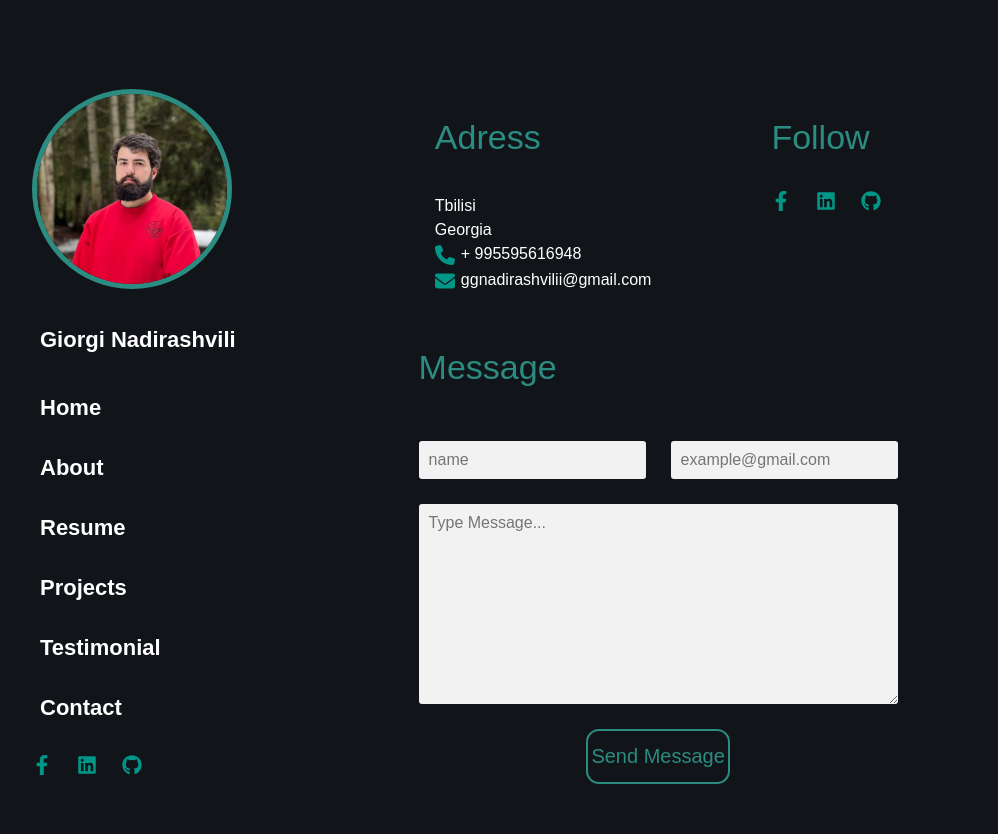
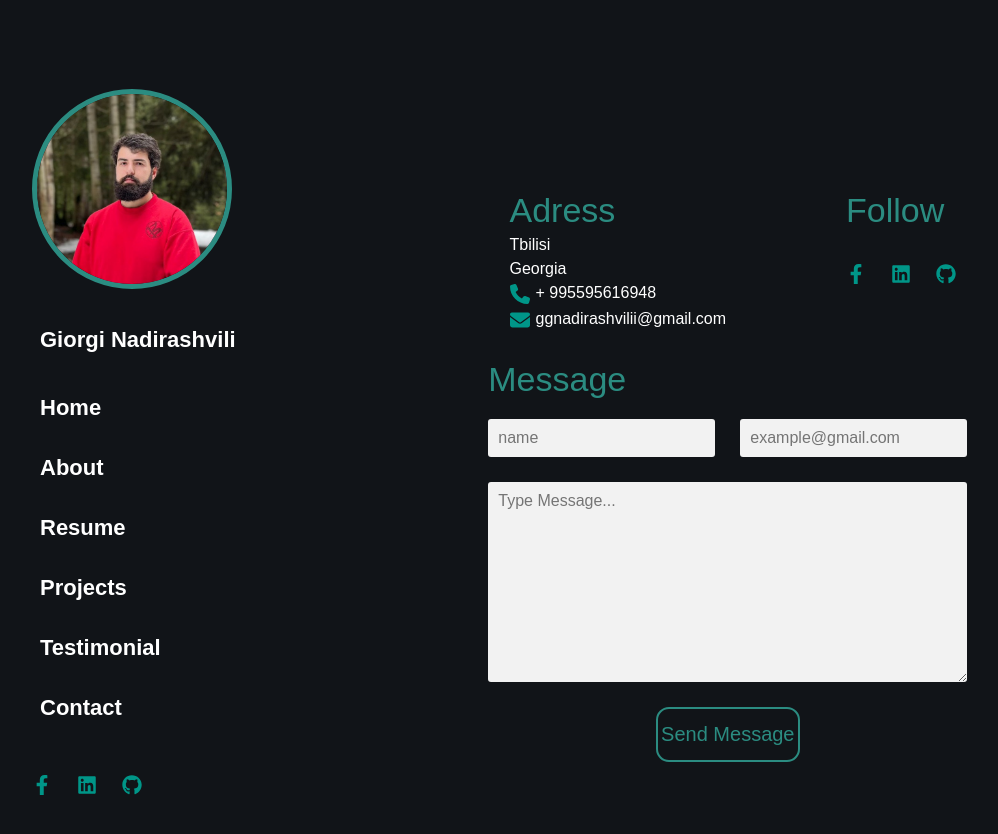
Before and after one commit to GGNadirashvili/reactPortfolio, a React (Create React App) app: page /contact in a window 1280 px wide. Shown: the top 834 px of the page, without its empty margins (23-1021 px from the left). Built offline with nearby package versions, Linux system fonts and the light colour scheme.

Commit message:
fix bugs

```diff
--- a/public/index.html
+++ b/public/index.html
@@ -10,34 +10,13 @@
       content="Web site created using create-react-app"
     />
     <link rel="apple-touch-icon" href="%PUBLIC_URL%/logo192.png" />
-    <!--
-      manifest.json provides metadata used when your web app is installed on a
-      user's mobile device or desktop. See https://developers.google.com/web/fundamentals/web-app-manifest/
-    -->
+
     <link rel="manifest" href="%PUBLIC_URL%/manifest.json" />
-    <!--
-      Notice the use of %PUBLIC_URL% in the tags above.
-      It will be replaced with the URL of the `public` folder during the build.
-      Only files inside the `public` folder can be referenced from the HTML.
 
-      Unlike "/favicon.ico" or "favicon.ico", "%PUBLIC_URL%/favicon.ico" will
-      work correctly both with client-side routing and a non-root public URL.
-      Learn how to configure a non-root public URL by running `npm run build`.
-    -->
-    <title>React App</title>
+    <title>Giorgi Nadirashvili</title>
   </head>
   <body>
     <noscript>You need to enable JavaScript to run this app.</noscript>
     <div id="root"></div>
-    <!--
-      This HTML file is a template.
-      If you open it directly in the browser, you will see an empty page.
-
-      You can add webfonts, meta tags, or analytics to this file.
-      The build step will place the bundled scripts into the <body> tag.
-
-      To begin the development, run `npm start` or `yarn start`.
-      To create a production bundle, use `npm run build` or `yarn build`.
-    -->
   </body>
 </html>
--- a/src/components/Contact/Contact.jsx
+++ b/src/components/Contact/Contact.jsx
@@ -1,5 +1,5 @@
 import React from "react";
-import { useState } from "react";
+import { useState, useEffect } from "react";
 import Header from "../Header/Header";
 import SocialIcons from "../SocialIcons/SocialIcons";
 import Phone from "../../styles/Icons/Phone";
@@ -11,6 +11,9 @@ function Contact() {
   const [textareaValue, setTextareaValue] = useState("");
   const [isSent, setIsSent] = useState(false);
   const [error, setError] = useState("");
+  const [loading, setLoading] = useState(false);
+  const [formStatus, setFormStatus] = useState("");
+  const [isVisible, setIsVisible] = useState(true);
 
   const isValidEmail = (email) => {
     const regex = /^[^\s@]+@[^\s@]+\.[^\s@]+$/;
@@ -19,6 +22,7 @@ function Contact() {
 
   const SendEmail = (e) => {
     e.preventDefault();
+
     if (nameValue.length < 2) {
       setError("Name should have at least 2 characters.");
       return;
@@ -31,13 +35,31 @@ function Contact() {
       setError("Please enter a valid gmail address.");
       return;
     }
-    console.log("submited");
-    setNameValue("");
-    setTextareaValue("");
-    setMailValue("");
-    setIsSent(true);
-    setError("");
+    setIsVisible(false);
+    setTimeout(() => setIsVisible(true), 5000);
+
+    setLoading(true);
+
+    setTimeout(() => {
+      setLoading(false);
+      setFormStatus("success");
+      setNameValue("");
+      setTextareaValue("");
+      setMailValue("");
+      setIsSent(true);
+      setError("");
+    }, 2000);
   };
+
+  useEffect(() => {
+    let timer;
+    if (formStatus) {
+      timer = setTimeout(() => {
+        setFormStatus("");
+      }, 3000);
+    }
+    return () => clearTimeout(timer);
+  }, [formStatus]);
 
   return (
     <div className="contact-contaniner container white flex">
@@ -56,7 +78,9 @@ function Contact() {
             </div>
             <div className="mesage flex gap">
               <Message />{" "}
-              <a href="mailto:example@example.com">ggnadirashvilii@gmail.com</a>
+              <a href="mailto:ggnadirashvili@gmail.com">
+                ggnadirashvilii@gmail.com
+              </a>
             </div>
           </div>
           <div className="social">
@@ -102,7 +126,15 @@ function Contact() {
               ></textarea>
 
               <div className="flex j-center">
-                <button className="btn">Send Message</button>
+                <button className={isVisible ? "btn" : ""}>
+                  {isVisible && <div onClick={SendEmail}>Send Message</div>}
+                </button>
+                {formStatus && (
+                  <div className="succes">
+                    {formStatus === "success" ? "A message has been sent" : ""}
+                  </div>
+                )}{" "}
+                {loading && <div className="succes">Sending</div>}
               </div>
             </div>
           </form>
--- a/src/components/Contact/Contact.scss
+++ b/src/components/Contact/Contact.scss
@@ -1,8 +1,28 @@
 .contact-contaniner {
   padding-top: 89px;
   padding-bottom: 89px;
+  .social-icons {
+    padding-top: 34px;
+    max-width: 100px;
+  }
+  .succes {
+    background-color: transparent;
+    border: 2px solid #009688;
+    color: #009688;
+    border-radius: 13px;
+    display: flex;
+    justify-content: center;
+    align-items: center;
+    text-align: center;
+
+    margin-left: 10px;
+    padding: 10px;
+  }
   .error {
     border: 2px solid red;
+  }
+  .remove {
+    display: none;
   }
   svg {
     width: 20px;
@@ -10,11 +30,11 @@
     fill: #009688;
   }
   .ttl {
-    padding-bottom: 34px;
+    padding-top: 30px;
   }
   &__right {
     width: 70%;
-    align-items: center;
+    margin: auto;
     justify-content: space-around;
     &--first {
       .social {
@@ -23,6 +43,7 @@
     }
     &--second {
       gap: 20px;
+      width: max-content;
       input,
       textarea {
         padding: 10px;
@@ -49,6 +70,7 @@
     &__right {
       flex-direction: column;
       padding-left: 10px;
+      align-items: center;
 
       &--first {
         display: flex;
@@ -69,7 +91,11 @@
   @media only screen and (max-width: 767px) {
     display: flex;
     flex-direction: column;
+    .ttl {
+        padding-top: 0px;
+      }
     &__right {
+      align-items: center;
       padding-top: 55px;
       width: 100%;
       &--first {
@@ -77,6 +103,9 @@
       }
       &--second {
         padding-top: 55px;
+      }
+      .social-icons {
+        max-width: 200px;
       }
     }
   }
@@ -90,7 +119,7 @@
         display: flex;
         flex-direction: column;
         align-items: center;
-        gap: 80px;
+        // gap: 80px;
 
         .adress-cont {
           display: flex;
--- a/src/components/Header/Header.scss
+++ b/src/components/Header/Header.scss
@@ -28,6 +28,10 @@
           color: rgb(43, 140, 129);
         }
       }
+    }
+    .social-icons {
+      padding-top: 20px;
+      max-width: 100px;
     }
   }
 
@@ -74,6 +78,11 @@
     flex-direction: column;
     align-items: center;
     text-align: center;
+   ul {
+    .social-icons {
+      max-width: 200px;
+    }
+   }
     img {
       border-radius: 50%;
       height: 300px;
--- a/src/components/SocialIcons/SocialIcons.jsx
+++ b/src/components/SocialIcons/SocialIcons.jsx
@@ -14,7 +14,7 @@ function SocialIcons() {
   };
 
   return (
-    <div className="flex gap-25">
+    <div className="social-icons flex gap-25 j-btw">
       <div onClick={handleFacebook} className="pointer">
         <Facebook />
       </div>
--- a/src/styles/_styles.scss
+++ b/src/styles/_styles.scss
@@ -48,10 +48,14 @@
 .j-btw {
   justify-content: space-between;
 }
+.j-around {
+  justify-content: space-around;
+}
 
 .j-center {
   justify-content: center;
 }
+
 
 .al-center {
   align-items: center;
```
Also changed, not shown: src/setupTests.js (+1 -4 lines), src/styles/_layout.scss (+0 -89 lines).
